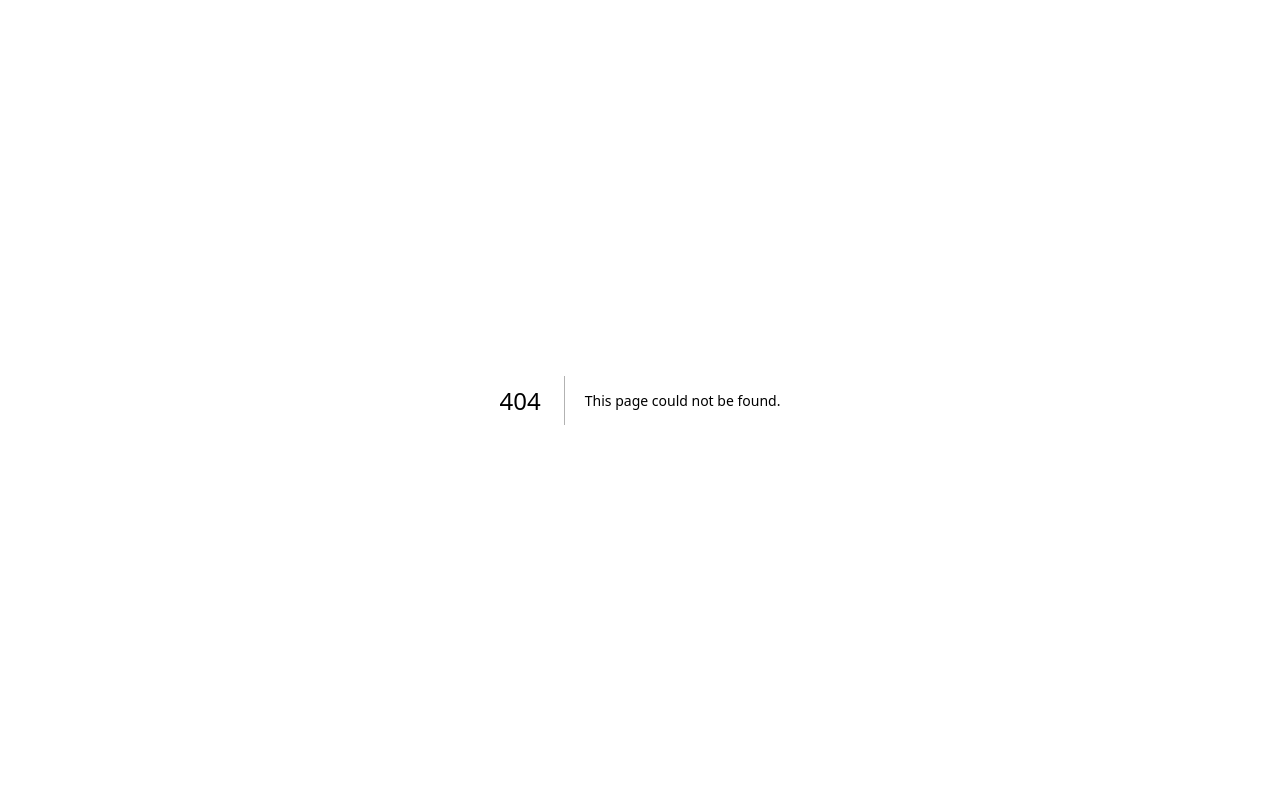
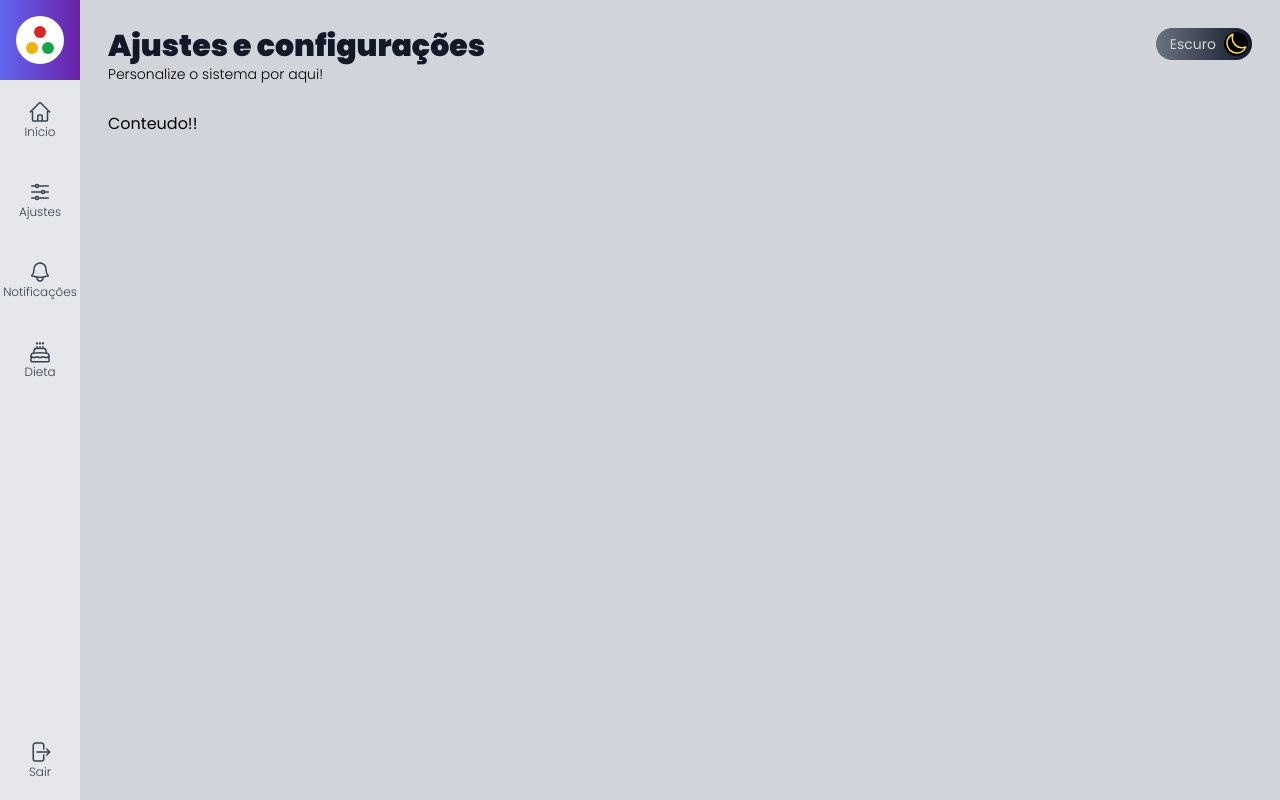
Before and after one commit to fjuncal/admin-template, a Next.js app: page /dieta in a window 1280 px wide. Before the commit this address had no page. Built offline with nearby package versions, Linux system fonts and the light colour scheme.

Commit message:
Criando tela de dieta

```diff
--- /dev/null
+++ b/src/pages/dieta.tsx
@@ -0,0 +1,12 @@
+import Layout from "@/components/template/Layout";
+
+export default function Dieta() {
+  return (
+    <Layout
+      titulo="Ajustes e configurações"
+      subtitulo="Personalize o sistema por aqui!"
+    >
+      <h3>Conteudo!!</h3>
+    </Layout>
+  );
+}
```
